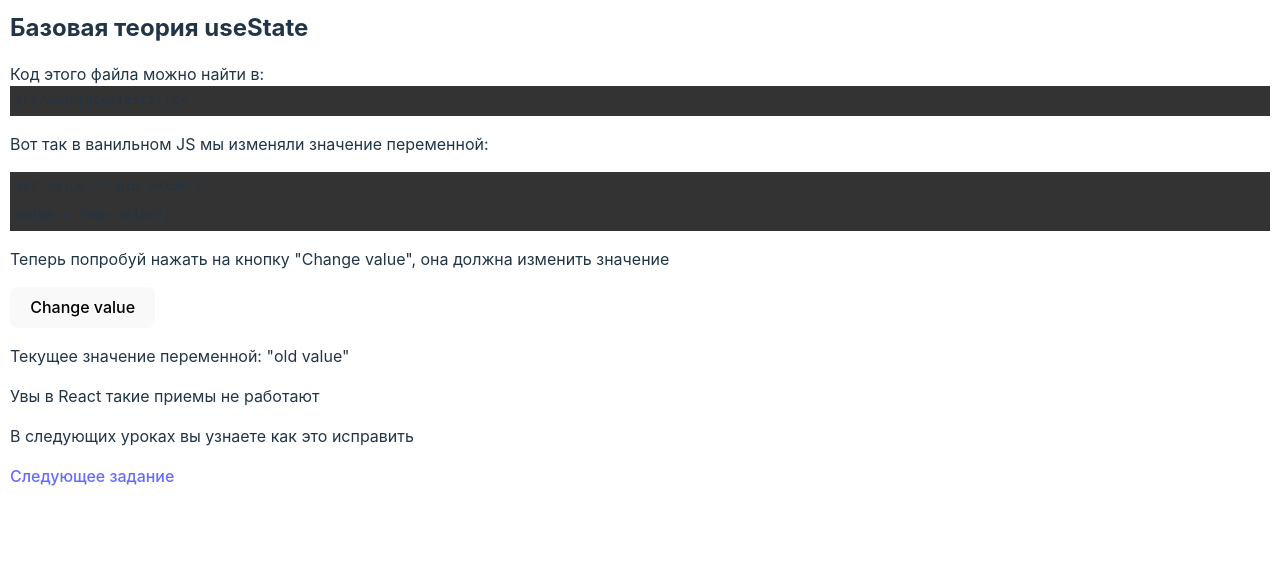
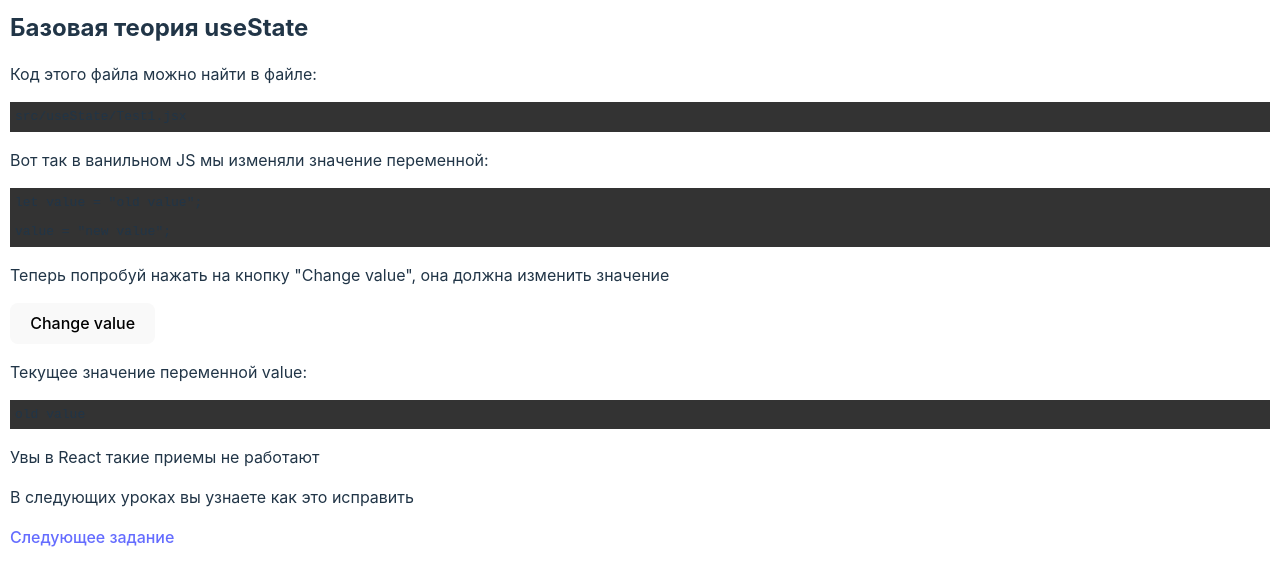
Before and after one commit to AndrewChernigovsky/hooksReact, a React (Vite) app: page /useState-test-1 in a window 1280 px wide. Shown: the top 586 px of the page. Built offline with nearby package versions, Linux system fonts and the light colour scheme.

Commit message:
sintaxix fix for test 1

```diff
--- a/src/useState/Test1.jsx
+++ b/src/useState/Test1.jsx
@@ -9,9 +9,9 @@ export const Test1 = () => {
 	return (
 		<div>
 			<h2>Базовая теория useState</h2>
-			<p>
-				Код этого файла можно найти в: <code>src/useState/Test1.jsx</code>
-			</p>
+			<p>Код этого файла можно найти в файле:</p>
+			<code>src/useState/Test1.jsx</code>
+
 			<div className="code_wrapper">
 				<p>Вот так в ванильном JS мы изменяли значение переменной:</p>
 				<code>let value = "old value"; </code>
@@ -25,9 +25,12 @@ export const Test1 = () => {
 
 			<button onClick={changeValue}>Change value</button>
 
-			<p>Текущее значение переменной: "{value}"</p>
+			<p>Текущее значение переменной value:</p>
+
+			<code>{value}</code>
 
 			<p>Увы в React такие приемы не работают</p>
+
 			<p>В следующих уроках вы узнаете как это исправить</p>
 
 			<Link>Следующее задание</Link>
```
